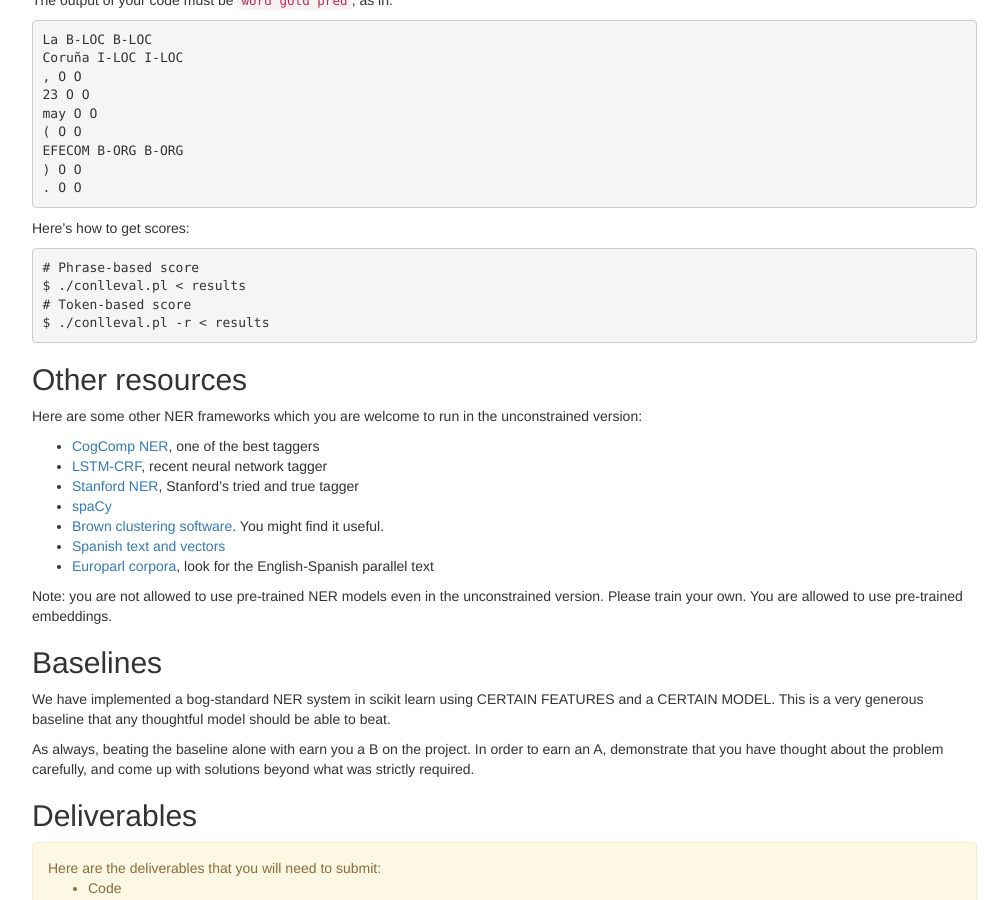
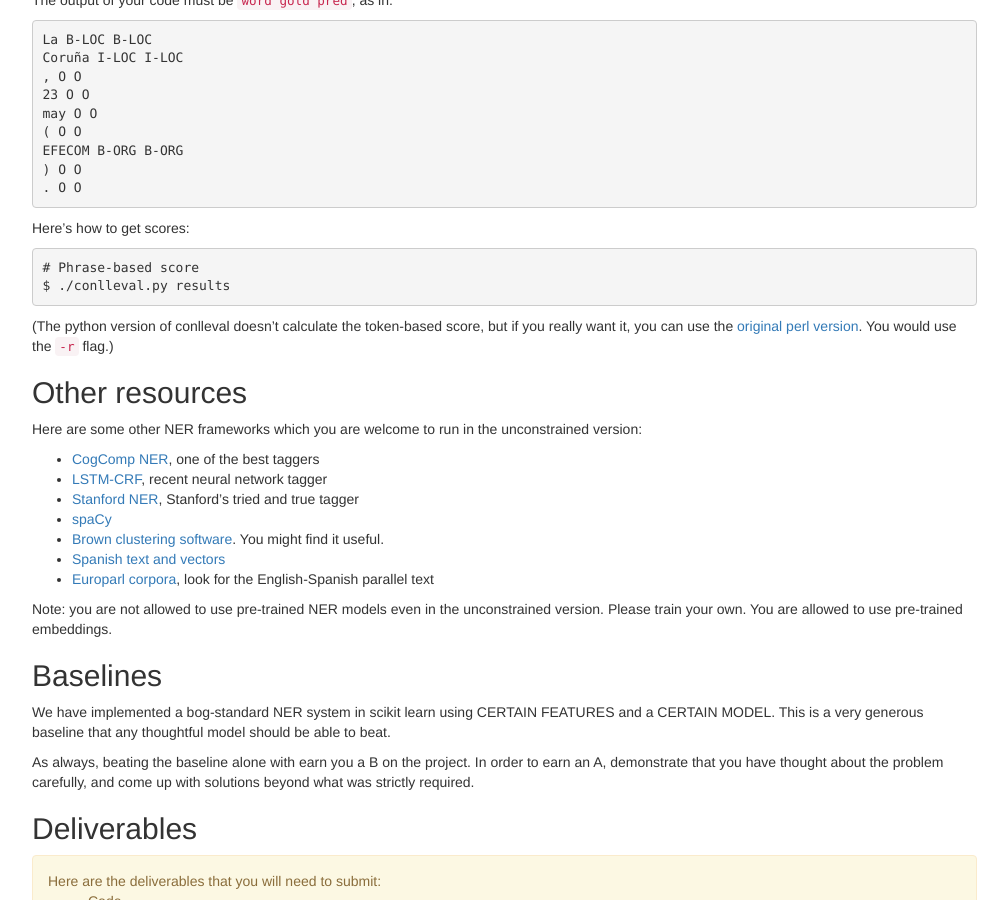
Before and after one commit to computational-linguistics-class/computational-linguistics-class.github.io, a Jekyll site: the page built from assignment7.md, in a window 1280 px wide and 900 px high, scrolled down 1108 px. Shown: the whole window, without its empty margins (233-1241 px from the left). Built offline with Jekyll 4.4.1, drawn with Linux system fonts in a browser that asks for light colours; nearby versions of some CDN libraries; a script that is not in the unit is left out.

Commit message:
deleted old files in hw6, added hw7

````diff
--- a/assignment7.md
+++ b/assignment7.md
@@ -80,10 +80,10 @@ Here's how to get scores:
 
 ```
 # Phrase-based score
-$ ./conlleval.pl < results
-# Token-based score
-$ ./conlleval.pl -r < results
+$ ./conlleval.py results
 ```
+
+(The python version of conlleval doesn't calculate the token-based score, but if you really want it, you can use the [original perl version](https://www.clips.uantwerpen.be/conll2000/chunking/output.html). You would use the `-r` flag.)
 
 
 ## Other resources
````
Also changed, not shown: 1 other file.
